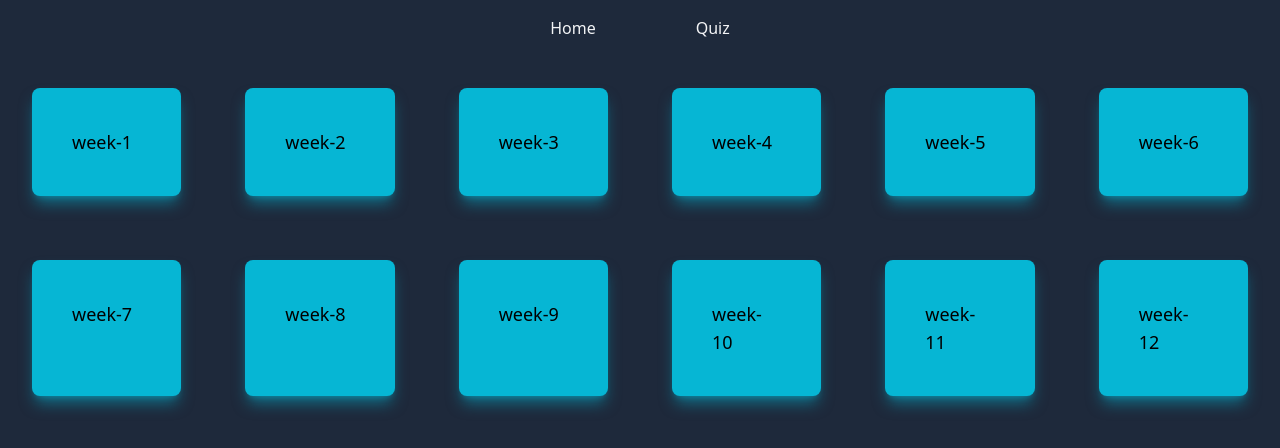
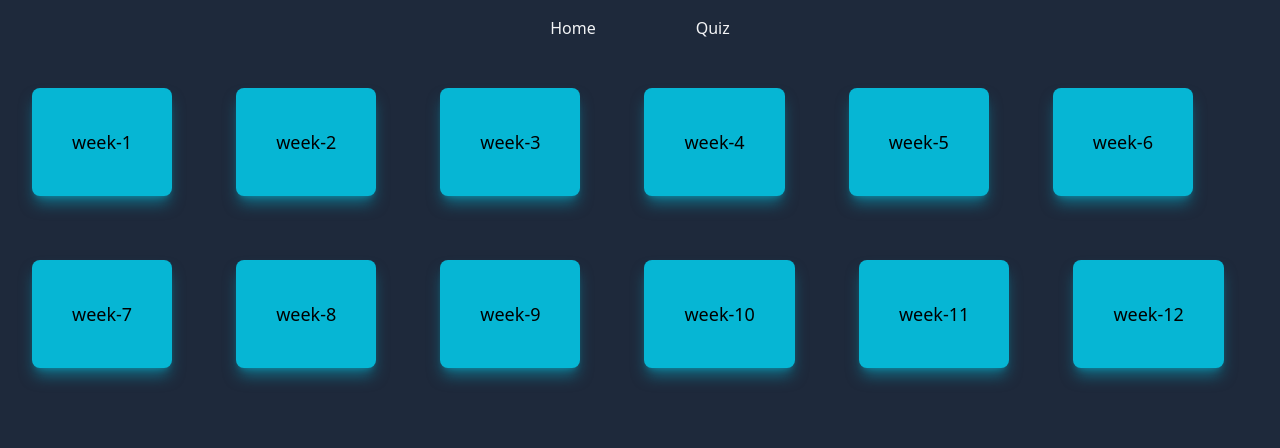
Before and after one commit to PritamChk/tatha-letpn-quiz, a Vue app: page /#/quiz in a window 1280 px wide. Shown: the top 448 px of the page. Built offline with nearby package versions, Linux system fonts and the light colour scheme.

Commit message:
all good

```diff
--- a/src/assets/index.css
+++ b/src/assets/index.css
@@ -4,7 +4,7 @@
 .card {
   @apply bg-cyan-500 shadow-lg
     shadow-cyan-500/50 text-black
-    hover:bg-gray-400 hover:text-white
+    hover:bg-pink-500 hover:text-white
     p-10 m-8 rounded-lg transition ease-in sm:flex-1
     flex-auto;
 }
--- a/src/views/Quiz.vue
+++ b/src/views/Quiz.vue
@@ -1,10 +1,12 @@
 <template class="bg-black">
-<div class="flex flex-wrap">
-    <div class ="card" v-for="week in weeks" :key="week">
+<div class="flex flex-wrap overflow-hidden">
+    <template v-for="week in weeks" :key="week">
         <router-link :to="{name : 'Week' , params: {id: week}}">
-            <h2 class="text-lg ">week-{{week}}</h2>
+            <h2
+            class="card text-lg font-medium text-center text-white "
+            >week-{{week}}</h2>
         </router-link>
-    </div>
+    </template>
 </div>
 </template>
 
```
